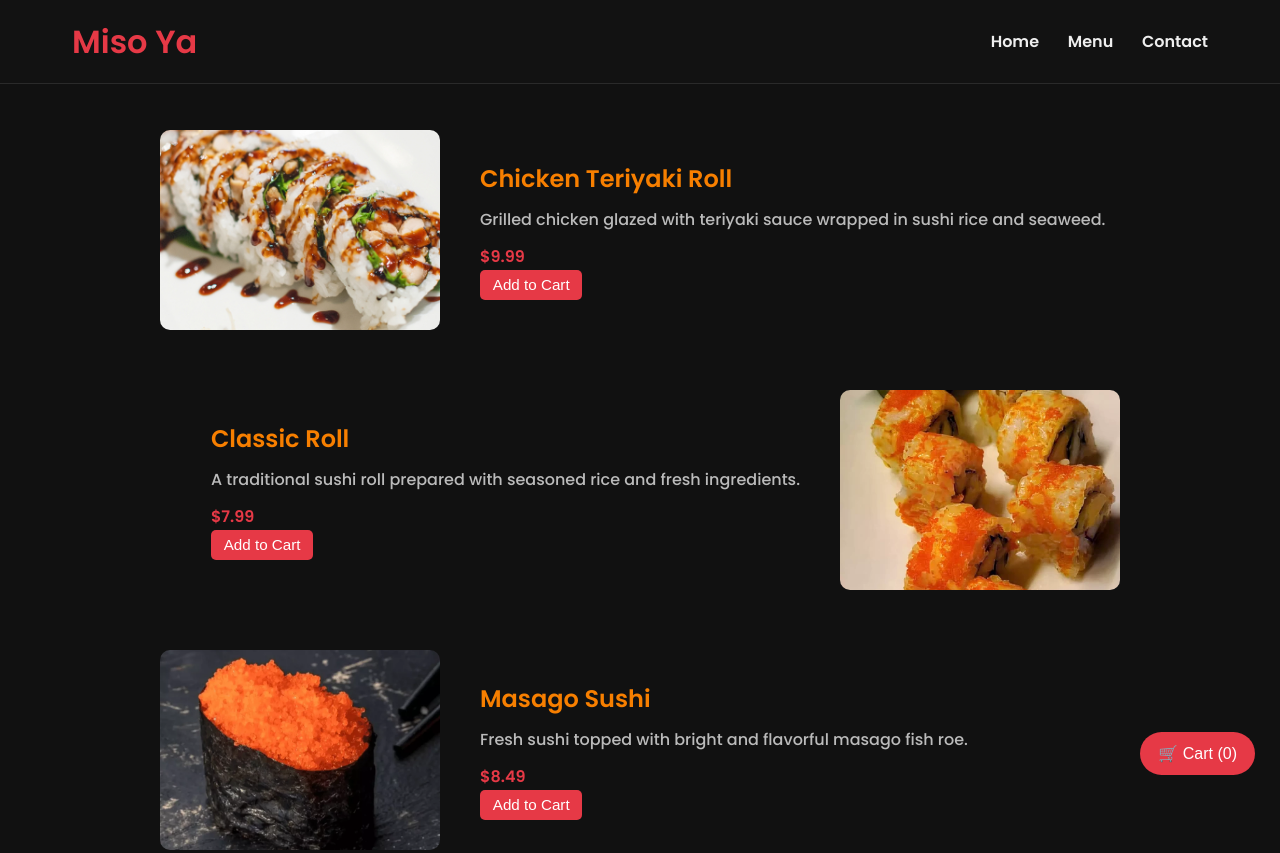
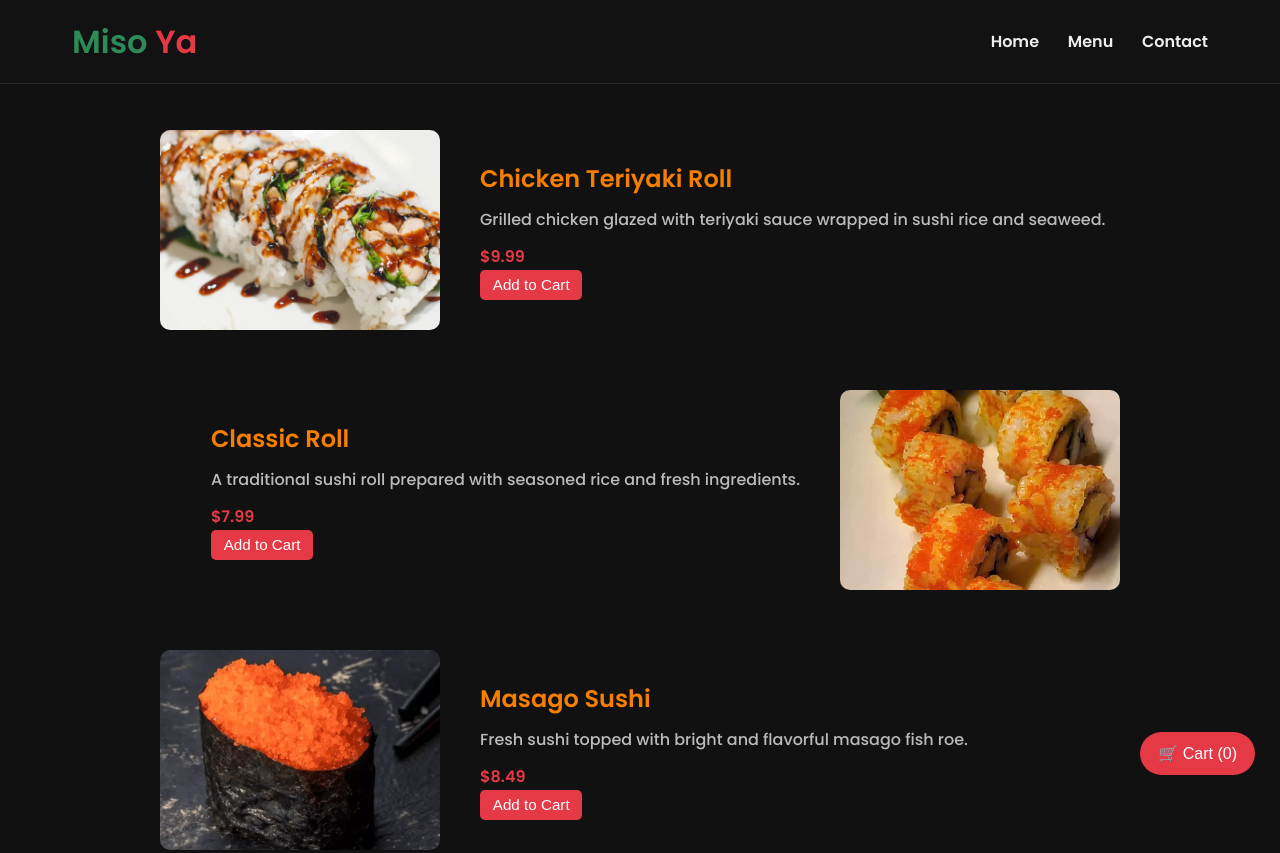
Before and after one commit to majorhash22/misoya, a plain HTML site: page menu.html in a window 1280 px wide. Shown: the top 853 px of the page. Drawn offline with Linux system fonts and the light colour scheme.

Commit message:
Update menu.html

```diff
--- a/menu.html
+++ b/menu.html
@@ -14,7 +14,9 @@
 <!-- NAVBAR -->
 <header>
 <nav>
-    <div class="logo">Miso Ya</div>
+    <div class="logo">
+        <span class="logo-miso">Miso</span> <span class="logo-ya">Ya</span>
+    </div>
 
     <div class="hamburger" id="hamburger">
         <span></span>
```
